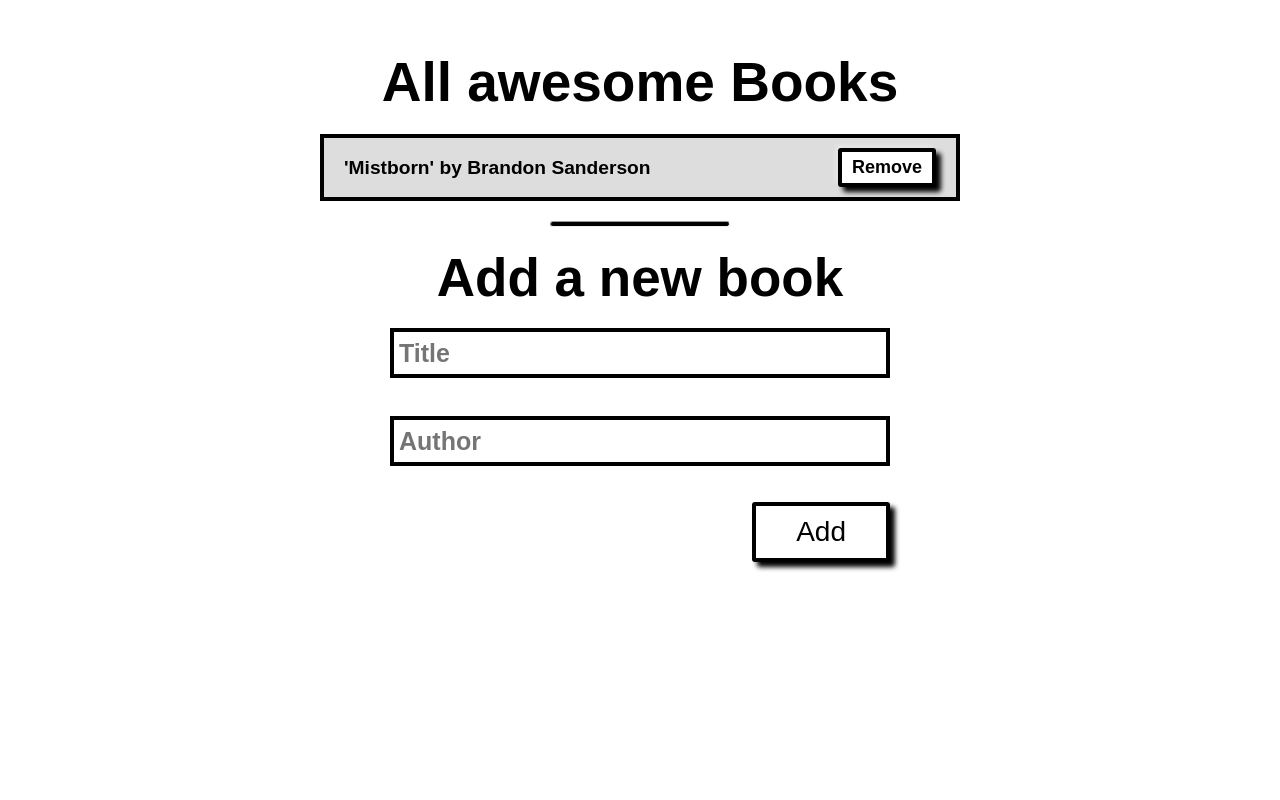
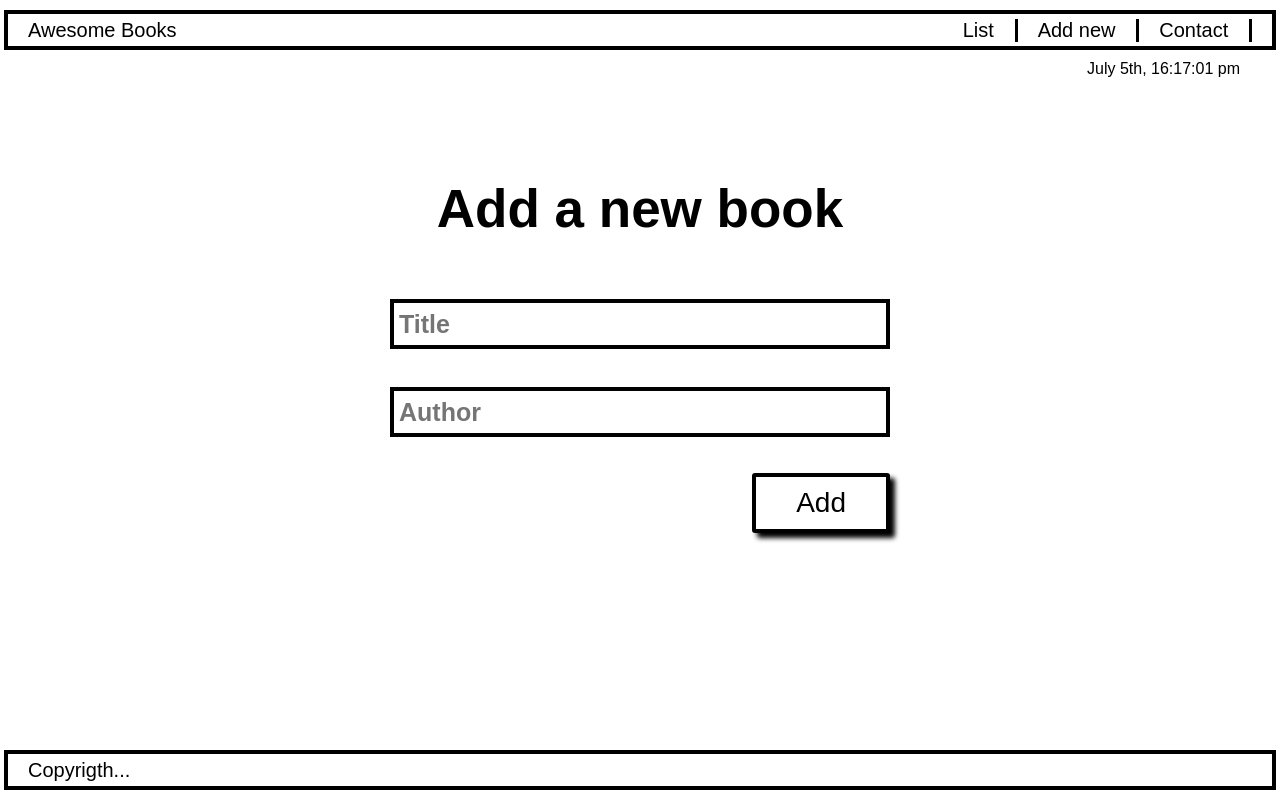
Before and after one commit to MustafaSamiShirzad/Awesome-Books, a website: page index.html in a window 1280 px wide. Drawn offline with Linux system fonts and the light colour scheme.

Commit message:
add list book section - add add new section

```diff
--- a/assets/script.js
+++ b/assets/script.js
@@ -24,8 +24,7 @@ class Book {
   }
 
   // remove method
-  removeBook(bookId, obj) {
-    const bookToRemove = document.querySelector(`#${bookId}`);
+  removeBook(bookToRemove, obj) {
     article.removeChild(bookToRemove);
     this.bookArray.splice(this.bookArray.indexOf(obj), 1);
     this.updateLocalStorage();
@@ -50,7 +49,7 @@ class Book {
     const removeBtn = document.querySelector(`#${buttonId}`);
     removeBtn.addEventListener('click', (evt) => {
       evt.stopPropagation();
-      this.removeBook(bookId, obj);
+      this.removeBook(bookContainer, obj);
     });
   }
 
--- a/index.html
+++ b/index.html
@@ -7,13 +7,28 @@
     <link rel="stylesheet" href="style.css">
 </head>
 <body>
+    <nav class="navigationBar">
+        <div class="navigationTitle">Awesome Books</div>
+        <div class="">
+            <ul class="navigationlist">
+                <li class="navigationlistItem"><a>List</a></li>
+                <li class="navigationlistItem"><a>Add new</a></li>
+                <li class="navigationlistItem"><a>Contact</a></li>
+            </ulp
+        </div>
+    </nav>
+    <section class="dateSection">
+        <p class="date">July 5th, 16:17:01 pm</p>
+    </section>
+    <section class="bookList noDisplay">
+
         <h1>
             All awesome Books
         </h1>
-    <article class="book_details">
-    </article>
-    <div class="container">
-        <hr/>
+        <div class="book_details"></div>
+    </section>
+    <article class="addBooks ">
+        <div class="addBookDiv">
             <h2>Add a new book</h2>
             <input class="book_title" type="text" placeholder="Title">
             <br>
@@ -24,7 +39,10 @@
                 <button class="add_button">Add</button>
             </div>
         </div>
-
+    </article>
+    <footer class="footer">
+        <p class="footerText"> Copyrigth...</p>
+    </footer>
    <script src="assets/script.js"></script>
 </body>
 </html>
--- a/style.css
+++ b/style.css
@@ -7,6 +7,49 @@
 
 body {
   font-family: Arial, sans-serif;
+}
+
+.navigationBar {
+  position: fixed;
+  top: 10px;
+  left: 4px;
+  right: 4px;
+  height: 40px;
+  display: flex;
+  flex-direction: row;
+  justify-content: space-between;
+  align-items: center;
+  border: 4px solid;
+}
+
+.navigationTitle {
+  padding-left: 20px;
+  font-size: 20px;
+}
+
+.navigationlist {
+  list-style: none;
+  display: flex;
+  gap: 20px;
+  padding-right: 20px;
+  font-size: 20px;
+}
+
+.navigationlistItem {
+  padding-right: 1.3rem;
+  border-right: 3px solid;
+}
+
+.dateSection {
+  margin-right: 40px;
+}
+
+.date {
+  width: 100%;
+  display: flex;
+  flex-direction: row;
+  justify-content: end;
+  margin-top: 60px;
 }
 
 h1 {
@@ -22,7 +65,7 @@ h1 {
   flex-wrap: wrap;
   justify-content: center;
   border: 4px solid;
-  width: 50%;
+  width: 96%;
   margin-left: auto;
   margin-right: auto;
 }
@@ -63,23 +106,17 @@ h1 {
     -3px -3px 5px rgba(255, 255, 255, 0.3);
 }
 
-.container {
+.addBookDiv {
   display: flex;
   flex-direction: column;
   align-items: center;
-}
-
-hr {
-  background-color: black;
-  height: 6px;
-  width: 180px;
-  border-radius: 6px;
-  margin: 20px;
+  padding-top: 100px;
 }
 
 h2 {
   font-size: 53px;
   font-weight: bolder;
+  padding-bottom: 40px;
 }
 
 form {
@@ -118,3 +155,23 @@ input[type="text"] {
     5px 5px 5px rgba(0, 0, 0, 10),
     -3px -3px 5px rgba(255, 255, 255, 0.3);
 }
+
+.noDisplay {
+  display: none;
+}
+
+.footer {
+  position: fixed;
+  bottom: 10px;
+  right: 4px;
+  left: 4px;
+  height: 40px;
+  border: 4px solid;
+  display: flex;
+  align-items: center;
+}
+
+.footerText {
+  margin-left: 20px;
+  font-size: 20px;
+}
```
Lines whose indentation alone changed are shown as unchanged.
